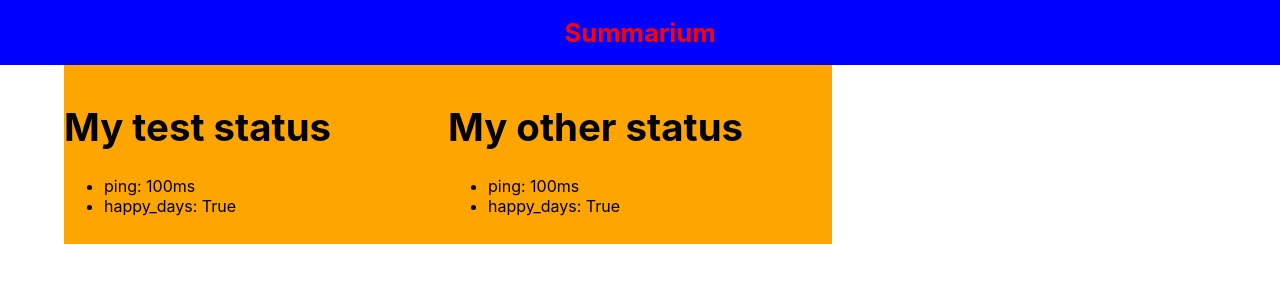
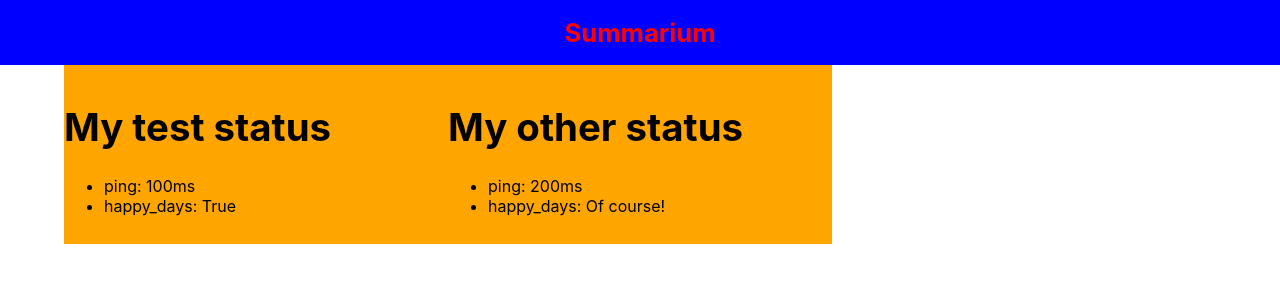
Before and after one commit to danielpodwysocki/summarium, a React (Create React App) app in the folder summarium/: page / in a window 1280 px wide. Shown: the top 300 px of the page. Built offline with nearby package versions, Linux system fonts and the light colour scheme.

Commit message:
feat: pass the statuses from App to Statuses component

```diff
--- a/summarium/src/App.js
+++ b/summarium/src/App.js
@@ -18,7 +18,7 @@ function App() {
     {
       "title": "My other status",
       "bullet_points": [{'key': 'ping', 'value':'200ms'}, {'key':'happy_days', 'value': 'Of course!'}]
-    }
+    },
   ];
   return (
     <div className="App">
--- a/summarium/src/Statuses.js
+++ b/summarium/src/Statuses.js
@@ -20,11 +20,10 @@ function Status(props){
 
 function Statuses(props){
     let statuses = []
-    let bullet_points = [{'key': 'ping', 'value':'100ms'}, {'key':'happy_days', 'value': 'True'}]
 
     props.statuses.forEach(status => {
         console.log(status.title)
-        statuses.push(<Status title={status.title} bullet_points={bullet_points}></Status>)
+        statuses.push(<Status title={status.title} bullet_points={status.bullet_points}></Status>)
     });
 
     return(
```
